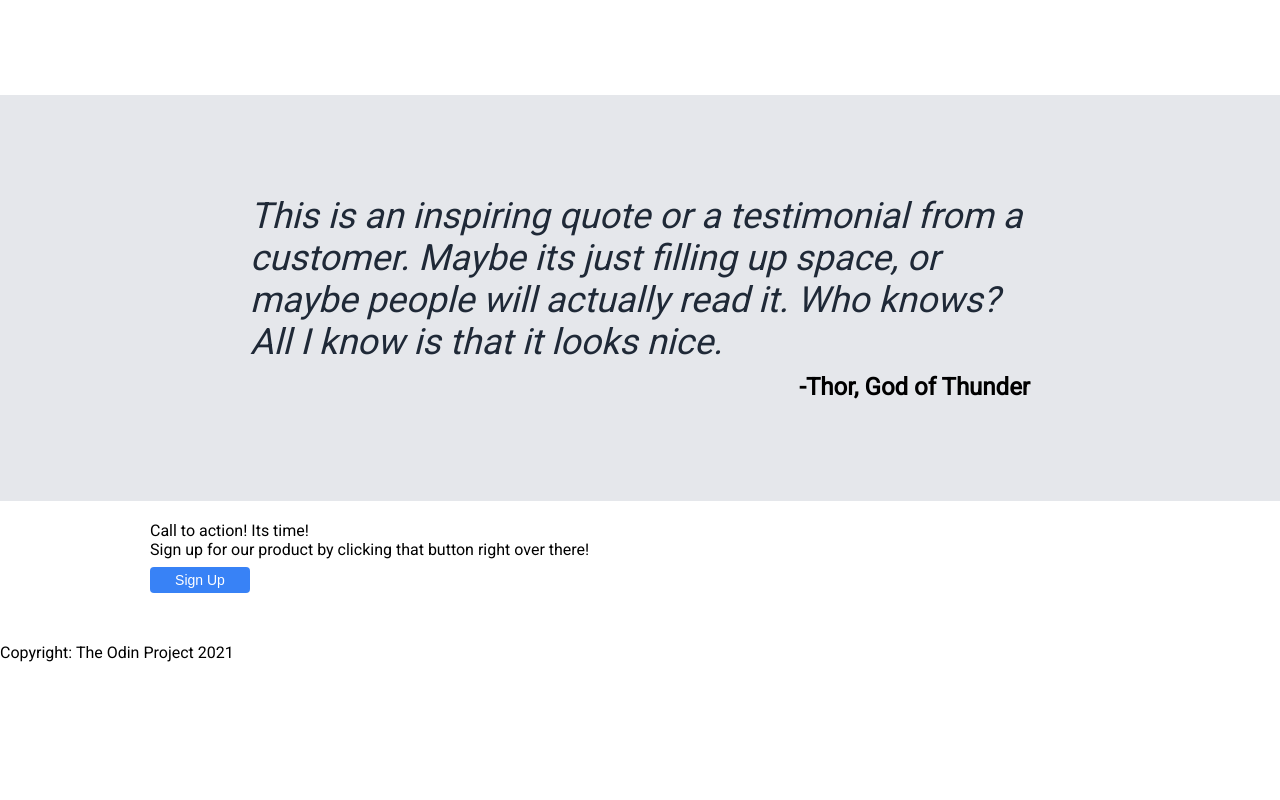
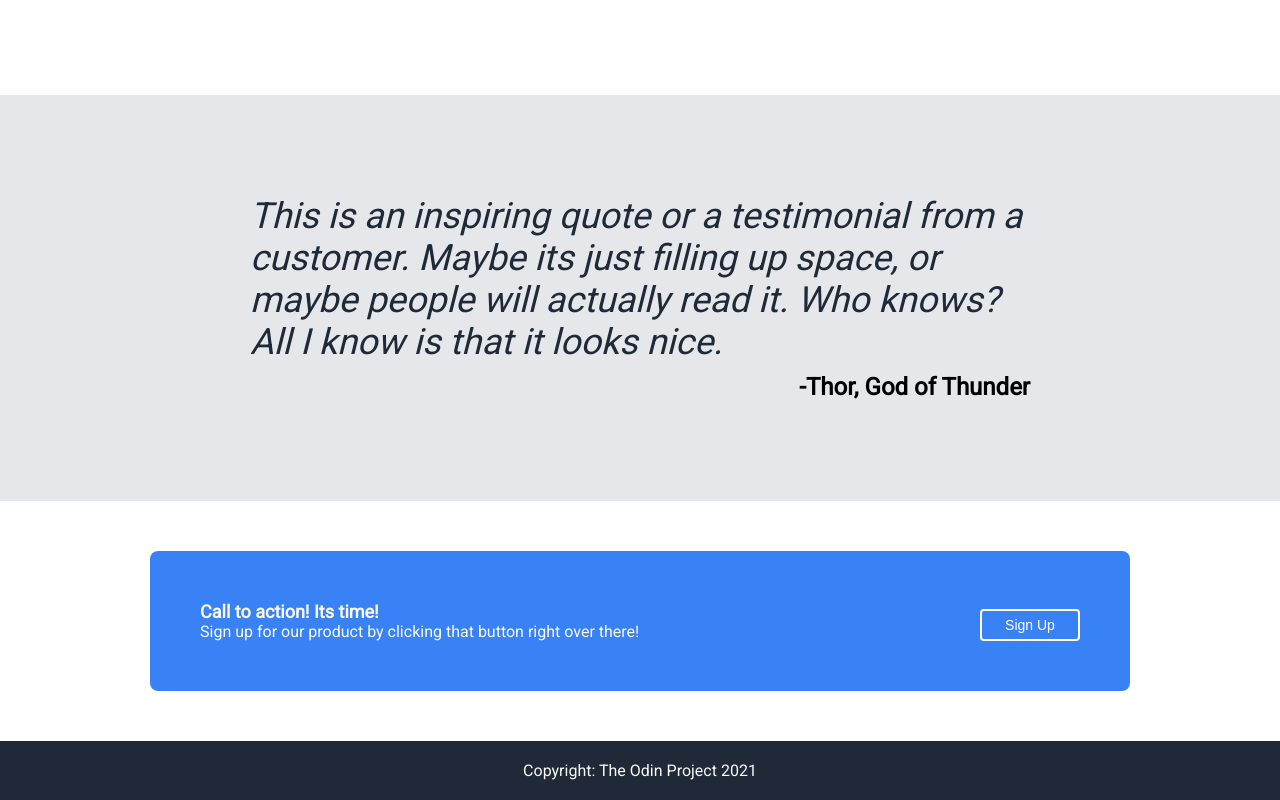
Before and after one commit to FelinationGX/website-with-css, a plain HTML site: page index.html in a window 1280 px wide. Shown: the part 646-1446 px from the top of the page. Before the commit the page ends 1308 px from the top, so only its background shows below. Drawn offline with Linux system fonts and the light colour scheme.

Commit message:
Finished the project

```diff
--- a/index.html
+++ b/index.html
@@ -57,9 +57,11 @@
         </div>
         <div class="container-four">
             <div class="container">
-                <div class="action">Call to action! Its time!</div>
-                <div class="text">Sign up for our product by clicking that button right over there!</div>
-                <button>Sign Up</button>
+                <div class="lefty">
+                    <div class="action">Call to action! Its time!</div>
+                    <div class="text">Sign up for our product by clicking that button right over there!</div>
+                </div>
+                <button class="button">Sign Up</button>
             </div>
         </div>
     </div>
--- a/style.css
+++ b/style.css
@@ -60,12 +60,12 @@ img {
 button {
     background-color: #3882F6;
     border-radius: 4px;
-    border: none;
     font-size: 14px;
     color: white;
     margin-top: 8px;
     padding: 5px;
     width: 100px;
+    border: none;
 }
 
 .infos {
@@ -99,6 +99,10 @@ button {
 
 .footer {
     margin-top: auto;
+    text-align: center;
+    background-color: #1F2937;
+    color: #F9FAF8;
+    padding: 20px;
 }
 
 .info .text {
@@ -119,6 +123,29 @@ button {
     margin-top: 10px;
 }
 
- .container-four .container .button {
-    border: solid black;
+.button {
+    border: 2px solid white;
 }
+
+.container {
+    display: flex;
+    justify-content: space-between;
+    background-color: #3882F6;
+    padding: 50px;
+    border-radius: 8px;
+}
+
+.container-four {
+    padding-top: 50px;
+    padding-bottom: 50px;
+}
+
+.action {
+    font-size: 18px;
+    font-weight: 900;
+    color: #F9FAF8;
+}
+
+.lefty .text {
+    color: #F9FAF8;
+}
```
